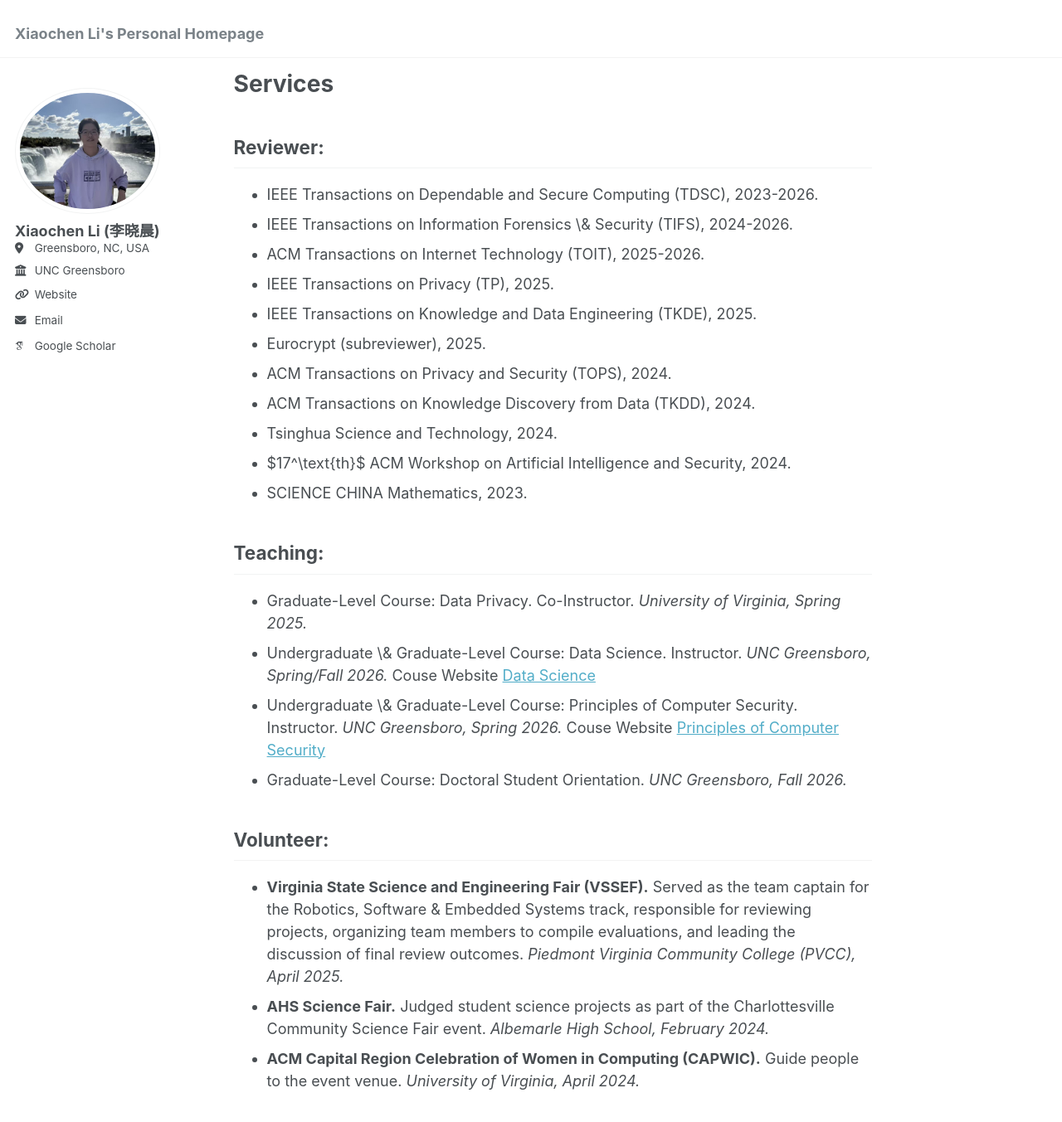
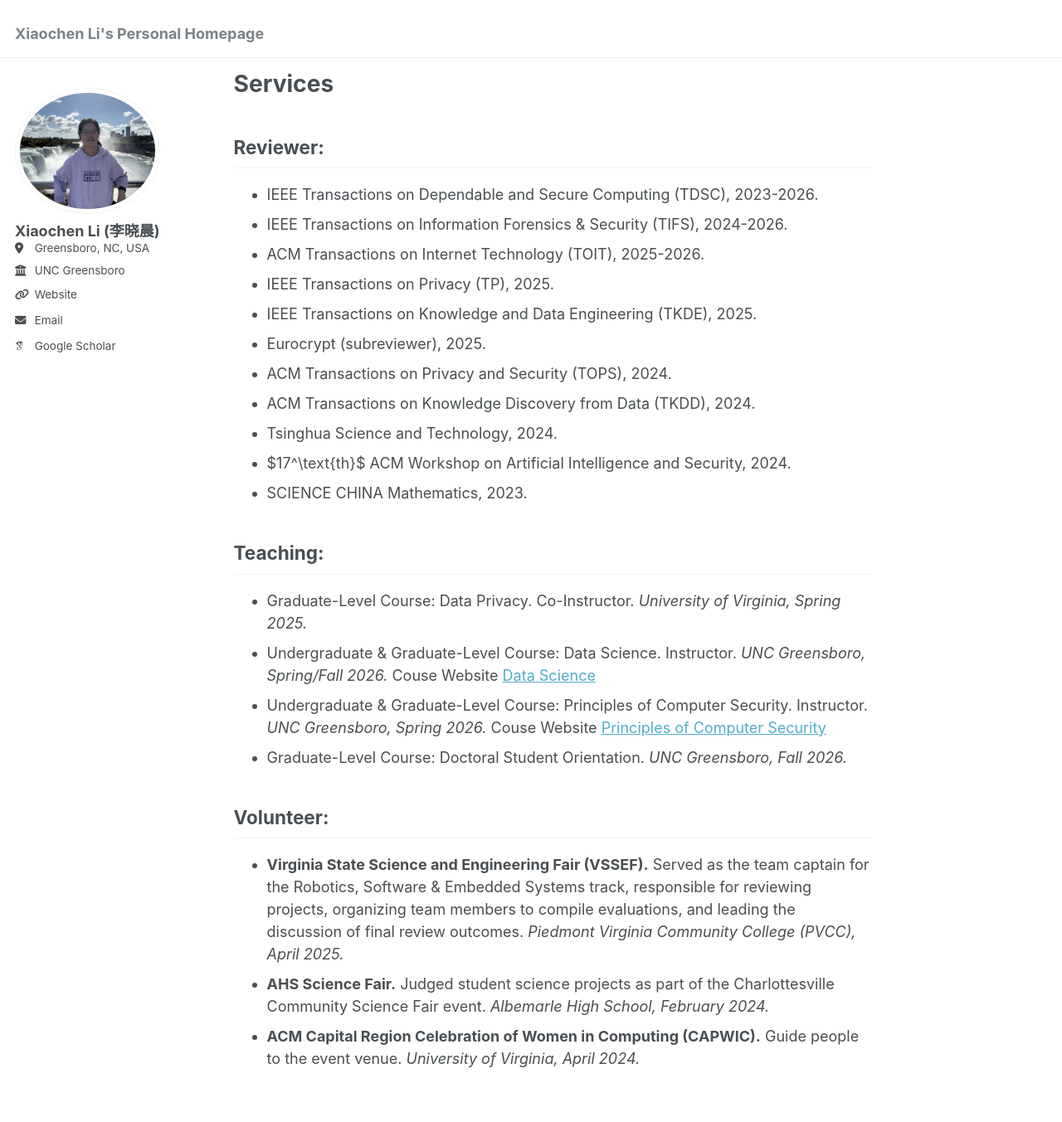
Before and after one commit to XiaochenLi-w/XiaochenLi-w.github.io, a Jekyll site: the page built from _pages/about.md, in a window 1280 px wide and 1400 px high, scrolled down 2332 px. Shown: the top 1353 px of the window at 83% size. Built offline with Jekyll 4.4.1, drawn with Linux system fonts in a browser that asks for light colours; some web fonts are replaced.

```diff
--- a/_pages/about.md
+++ b/_pages/about.md
@@ -70,7 +70,7 @@ My recent research interests focus on Differential Privacy and Machine Unlearnin
 # Services
 ## Reviewer:
 - IEEE Transactions on Dependable and Secure Computing (TDSC), 2023-2026.
-- IEEE Transactions on Information Forensics \& Security (TIFS), 2024-2026.
+- IEEE Transactions on Information Forensics & Security (TIFS), 2024-2026.
 - ACM Transactions on Internet Technology (TOIT), 2025-2026.
 - IEEE Transactions on Privacy (TP), 2025.
 - IEEE Transactions on Knowledge and Data Engineering (TKDE), 2025.
@@ -83,9 +83,9 @@ My recent research interests focus on Differential Privacy and Machine Unlearnin
 
 ## Teaching:
 - Graduate-Level Course: Data Privacy. Co-Instructor. *University of Virginia, Spring 2025.*
-- Undergraduate \& Graduate-Level Course: Data Science. Instructor. *UNC Greensboro, Spring/Fall 2026.*
+- Undergraduate & Graduate-Level Course: Data Science. Instructor. *UNC Greensboro, Spring/Fall 2026.*
   Couse Website [Data Science](https://xiaochenli-w.github.io/CSC-405-605-705-Data-Science-Fall-2026/)
-- Undergraduate \& Graduate-Level Course: Principles of Computer Security. Instructor. *UNC Greensboro, Spring 2026.*
+- Undergraduate & Graduate-Level Course: Principles of Computer Security. Instructor. *UNC Greensboro, Spring 2026.*
   Couse Website [Principles of Computer Security](https://xiaochenli-w.github.io/CSC-481-681-Principles-of-Computer-Security/)
 - Graduate-Level Course: Doctoral Student Orientation. *UNC Greensboro, Fall 2026.*
 
```
